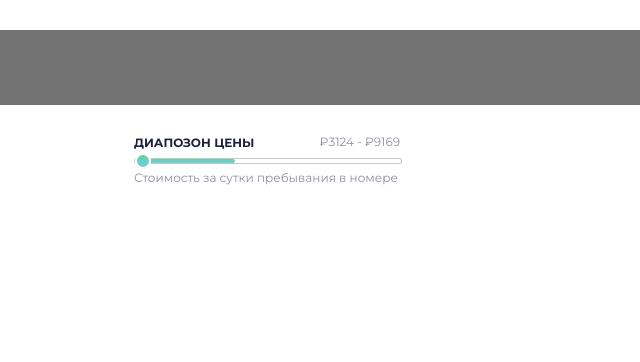
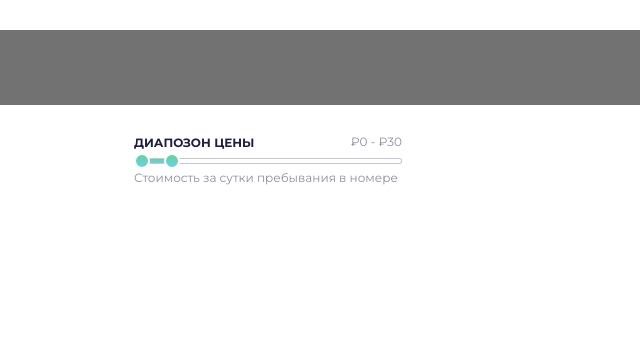
Before and after one commit to CyrilStrone/JQuery-Plugin-by-Cyril-Strone, a plain HTML site: page slider/my/slider-strone.html in a window 1280 px wide. Shown: the top 362 px of the page, 373-1013 px from the left. Drawn offline with nearby package versions, Linux system fonts and the light colour scheme.

Commit message:
Cool Update

```diff
--- a/slider/my/slider-strone.css
+++ b/slider/my/slider-strone.css
@@ -1,4 +1,10 @@
 @import url('https://fonts.googleapis.com/css2?family=Montserrat:ital,wght@0,100;0,200;0,300;0,400;0,500;0,600;0,700;0,800;0,900;1,100;1,200;1,300;1,400;1,500;1,600;1,700;1,800;1,900&display=swap');
+html,
+body {
+    overflow: auto;
+    /* убираем схлопывание верхних внешних отступов */
+}
+
 body {
     margin: 0;
     padding: 0;
@@ -15,7 +21,7 @@ body {
     margin-bottom: 30px;
 }
 
-.Title h1{
+.Title h1 {
     width: 300px;
     margin: 0;
     padding: 0;
@@ -27,17 +33,19 @@ body {
     line-height: 34px;
     color: #FFFFFF;
     text-align: center;
-
-
 }
 
-.slider-general {
+.slider-block {
     position: relative;
     width: 266px;
     height: 200px;
     margin-left: auto;
     margin-right: auto;
     margin-bottom: 30px;
+}
+
+.slider-general {
+    position: absolute;
 }
 
 .slider-options {
--- a/slider/my/slider-strone.html
+++ b/slider/my/slider-strone.html
@@ -19,18 +19,18 @@
         <h1>by Cyril Strone</h1>
 
     </div>
-    <div class="slider-general" id="slider-general">
+    <div class="slider-block">
+        <div class="slider-general" id="slider-general">
+        </div>
+    </div>
 
 
-
-
-
-    </div>
     <div class="slider-options">
 
     </div>
 
     <script src="slider-strone.js"></script>
+
 </body>
 
 
--- a/slider/my/slider-strone.js
+++ b/slider/my/slider-strone.js
@@ -1,10 +1,10 @@
-let  SliderGeneral = document.querySelector('.slider-general');
+let SliderGeneral = document.querySelector('.slider-general');
 
 
 
 let SliderTitleOne = document.createElement('slider-title_one')
-SliderTitleOne.textContent='Диапозон цены';
-SliderTitleOne.style.cssText=`
+SliderTitleOne.textContent = 'Диапозон цены';
+SliderTitleOne.style.cssText = `
   float: left;
   font-family: Montserrat;
   font-style: normal;
@@ -14,48 +14,45 @@ line-height: 15px;
   text-transform: uppercase;
   color: #1F2041;`;
 
+
+
+
 let SliderMoney = document.createElement('slider-money')
-SliderMoney.textContent='₽3124 - ₽9169';
-SliderMoney.style.cssText=`
-float: right;
+SliderMoney.style.cssText = `
+  float:right;
+  vertical-align:top;
   font-family: Montserrat;
   font-style: normal;
   font-weight: normal;
   font-size: 12px;
   line-height: 14px;
   color: rgba(31, 32, 65, 0.5);`;
+let SliderMoneyOne = document.createElement('slider-money-one')
+SliderMoneyOne.textContent = `₽0 -`;
 
-let SliderLineBig = document.createElement('slider-line_big')
-SliderLineBig.id = 'slider';
-SliderLineBig.style.cssText=`
+let SliderMoneyTwo = document.createElement('slider-money-two')
+SliderMoneyTwo.textContent = ` ₽0`;
 
+
+let SliderLine = document.createElement('slider')
+SliderLine.id = 'slider';
+SliderLine.style.cssText = `
   display:inline-block;
-
   background: #FFFFFF;
   width: 266px;
   height: 4px;
   border: 1px solid rgba(31, 32, 65, 0.25);
+  border-radius: 3px;`;
 
-border-radius: 3px;`;
-let SliderLineMig = document.createElement('slider-line_min')
 
-SliderLineMig.style.cssText=`
-position: relative;
-
-display:block;
-background: linear-gradient(180deg, #6FCF97 0%, #66D2EA 100%);
-width: 100px;
-height: 4px;
-
-border-radius: 3px;`;
 
 let SliderCircleOne = document.createElement('slider-circle_one')
 SliderCircleOne.id = 'CircleOne';
-SliderCircleOne.style.cssText=`
+SliderCircleOne.style.cssText = `
+  z-index: 999999;
   cursor: pointer;
-
   position: absolute;
-margin-top:-10px;
+  margin-top:-6px;
   width: 12px;
   height: 12px;
   background: linear-gradient(180deg, #6FCF97 0%, #66D2EA 100%);
@@ -64,18 +61,28 @@ border-radius: 10px;`;
 
 let SliderCircleTwo = document.createElement('slider-circle_two')
 SliderCircleTwo.id = 'CircleTwo';
-SliderCircleTwo.style.cssText=`
+SliderCircleTwo.style.cssText = `
+  z-index: 999999;
   cursor: pointer;
   position: absolute;
-margin-top:-10px;
+  margin-top:-6px;
   width: 12px;
   height: 12px;
   background: linear-gradient(180deg, #6FCF97 0%, #66D2EA 100%);
   border: 2px solid #FFFFFF;
   border-radius: 10px;`;
+
+let SliderLineMin = document.createElement('slider-line_min')
+SliderLineMin.style.cssText = `
+  position: relative;
+  display:block;
+  background: linear-gradient(180deg, #6FCF97 0%, #66D2EA 100%);
+  width: 100px;
+  height: 4px;`;
+
 let SliderTitleTwo = document.createElement('slider-title_two')
-SliderTitleTwo.textContent='Стоимость за сутки пребывания в номере';
-SliderTitleTwo.style.cssText=`
+SliderTitleTwo.textContent = 'Стоимость за сутки пребывания в номере';
+SliderTitleTwo.style.cssText = `
   display:inline-block;
   font-family: Montserrat;
   font-style: normal;
@@ -85,20 +92,38 @@ font-family: Montserrat;
   color: rgba(31, 32, 65, 0.5);`;
 
 
+
 SliderGeneral.appendChild(SliderTitleOne)
 SliderGeneral.appendChild(SliderMoney)
-SliderGeneral.appendChild(SliderLineBig)
-SliderLineBig.appendChild(SliderLineMig)
-SliderLineBig.appendChild(SliderCircleOne)
-SliderLineBig.appendChild(SliderCircleTwo)
+SliderMoney.appendChild(SliderMoneyOne)
+SliderMoney.appendChild(SliderMoneyTwo)
+SliderGeneral.appendChild(SliderLine)
+SliderLine.appendChild(SliderCircleOne)
+SliderLine.appendChild(SliderCircleTwo)
+SliderLine.appendChild(SliderLineMin)
 SliderGeneral.appendChild(SliderTitleTwo)
+
+
+let newLeftCircleOne;
+let newLeftCircleTwo;
+let startingPointCircleOne = 0;
+let startingPointCircleTwo = 30;
 
 
 
 
+SliderCircleOne.style.left = startingPointCircleOne + 'px';
+SliderCircleTwo.style.left = startingPointCircleTwo + 'px';
+
+SliderLineMin.style.left = startingPointCircleOne + 'px';
+SliderLineMin.style.width = startingPointCircleTwo - startingPointCircleOne + 'px';
+
+SliderMoneyOne.textContent = `₽${ startingPointCircleOne } -`;
+SliderMoneyTwo.textContent = ` ₽${ startingPointCircleTwo } `;
 
 
 SliderCircleOne.onmousedown = function(event) {
+
     event.preventDefault(); // предотвратить запуск выделения (действие браузера)
 
     let shiftX = event.clientX - SliderCircleOne.getBoundingClientRect().left;
@@ -107,31 +132,46 @@ SliderCircleOne.onmousedown = function(event) {
     document.addEventListener('mousemove', onMouseMove);
     document.addEventListener('mouseup', onMouseUp);
 
+
+
     function onMouseMove(event) {
-    let newLeft = event.clientX - shiftX - slider.getBoundingClientRect().left;
+
+        newLeftCircleOne = event.clientX - shiftX - slider.getBoundingClientRect().left;
 
         // курсор вышел из слайдера => оставить бегунок в его границах.
-    if (newLeft < 0) {
-      newLeft = 0;
+        if (newLeftCircleOne < 0) {
+            newLeftCircleOne = 0;
         }
         let rightEdge = slider.offsetWidth - SliderCircleOne.offsetWidth;
-    if (newLeft > rightEdge) {
-      newLeft = rightEdge;
+        if (newLeftCircleOne > rightEdge) {
+            newLeftCircleOne = rightEdge;
         }
 
-    SliderCircleOne.style.left = newLeft + 'px';
+        SliderCircleOne.style.left = newLeftCircleOne + 'px';
+        SliderLineMin.style.left = newLeftCircleOne + 'px';
+        SliderLineMin.style.width = newLeftCircleTwo - newLeftCircleOne + 'px';
+
+
+
+        //деньги
+        SliderMoneyOne.textContent = `₽${ Math.trunc(newLeftCircleOne) } -`;
+
     }
+
+
 
     function onMouseUp() {
         document.removeEventListener('mouseup', onMouseUp);
         document.removeEventListener('mousemove', onMouseMove);
     }
 
+
 };
 
 SliderCircleOne.ondragstart = function() {
     return false;
 };
+
 
 
 
@@ -144,20 +184,29 @@ SliderCircleTwo.onmousedown = function(event) {
     document.addEventListener('mousemove', onMouseMove);
     document.addEventListener('mouseup', onMouseUp);
 
+
+
     function onMouseMove(event) {
-    let newLeft = event.clientX - shiftX - slider.getBoundingClientRect().left;
+
+        newLeftCircleTwo = event.clientX - shiftX - slider.getBoundingClientRect().left;
 
         // курсор вышел из слайдера => оставить бегунок в его границах.
-    if (newLeft < 0) {
-      newLeft = 0;
+        if (newLeftCircleTwo < 0) {
+            newLeftCircleTwo = 0;
         }
         let rightEdge = slider.offsetWidth - SliderCircleTwo.offsetWidth;
-    if (newLeft > rightEdge) {
-      newLeft = rightEdge;
+        if (newLeftCircleTwo > rightEdge) {
+            newLeftCircleTwo = rightEdge;
         }
 
-    SliderCircleTwo.style.left = newLeft + 'px';
+        SliderCircleTwo.style.left = newLeftCircleTwo + 'px';
+        SliderLineMin.style.left = newLeftCircleOne + 'px';
+        SliderLineMin.style.width = newLeftCircleTwo - newLeftCircleOne + 'px';
+        //деньги
+        SliderMoneyTwo.textContent = ` ₽${ Math.trunc(newLeftCircleTwo) }`;
     }
+
+
 
     function onMouseUp() {
         document.removeEventListener('mouseup', onMouseUp);
@@ -169,3 +218,12 @@ SliderCircleTwo.onmousedown = function(event) {
 SliderCircleTwo.ondragstart = function() {
     return false;
 };
+
+
+SliderInfo = function(event) {
+
+
+    SliderLineMin.style.left = newLeftCircleOne + 'px';
+
+
+};
```
Lines whose indentation alone changed are shown as unchanged.
